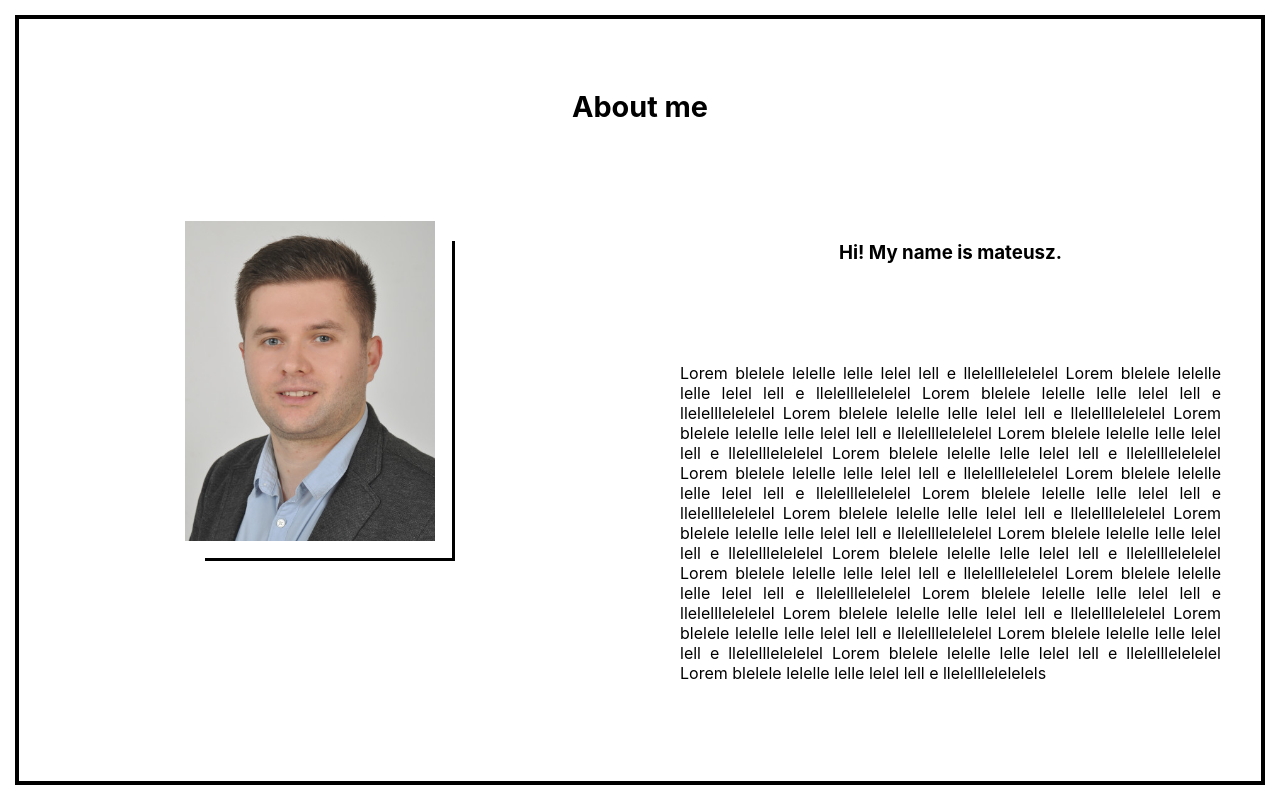
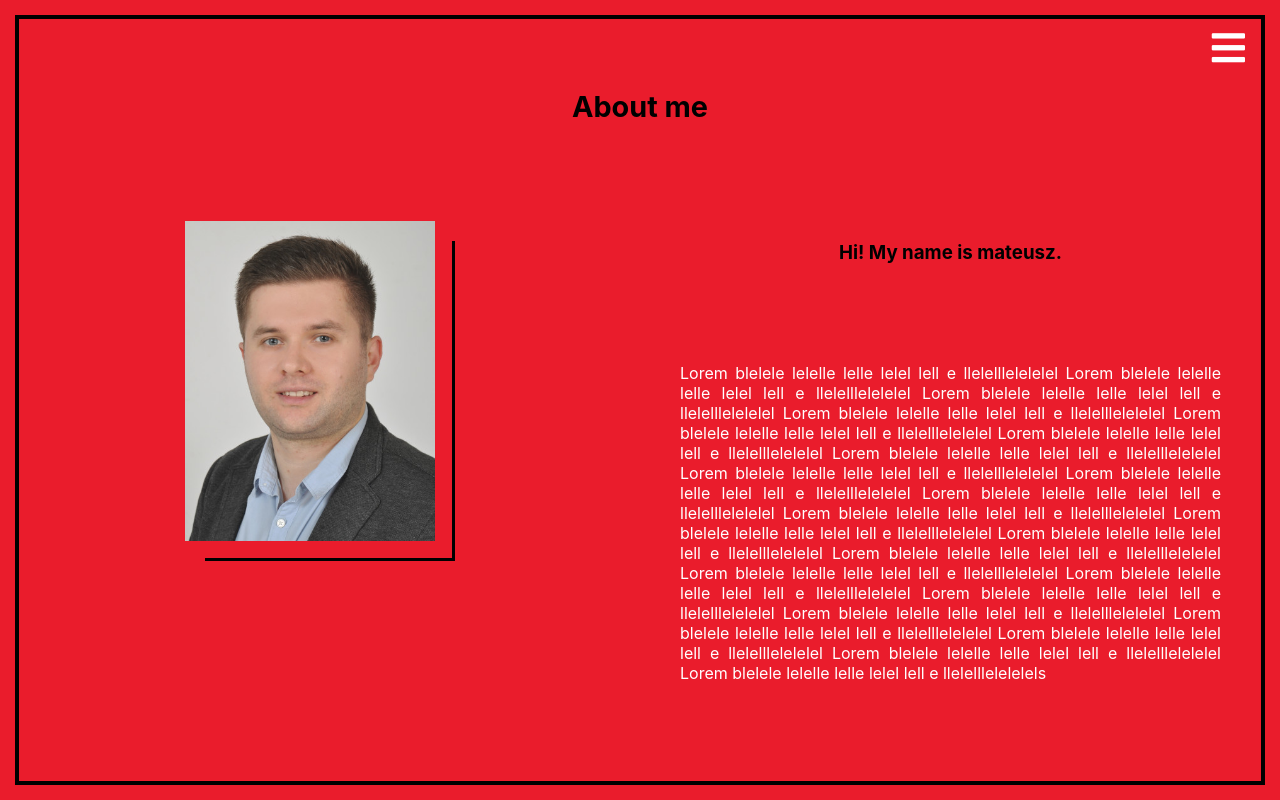
Before and after one commit to mateuszlubianka1993/m-portfolio-2, a React (Create React App) app: page /about in a window 1280 px wide. Built offline with nearby package versions, Linux system fonts and the light colour scheme.

Commit message:
change About css

```diff
--- a/src/components/About.js
+++ b/src/components/About.js
@@ -15,7 +15,7 @@ const About = () => {
                         </div>
                     </div>
                     <div className="about-content-box right-box">
-                        <h3>Hi! My name is mateusz.</h3>
+                        <h3 className="about-txt-header">Hi! My name is mateusz.</h3>
                         <p className="about-txt">
                             Lorem blelele lelelle lelle lelel lell e llelelllelelelel
                             Lorem blelele lelelle lelle lelel lell e llelelllelelelel
--- a/src/style/About.css
+++ b/src/style/About.css
@@ -1,6 +1,6 @@
 .about-container {
-    background-color: #FFF;
-    /* background-color: #ea1c2c; */
+    /* background-color: #FFF; */
+    background-color: #ea1c2c;
     height: 100vh;
     padding: 15px;
     overflow: hidden;
@@ -36,8 +36,8 @@
     position: relative;
     height: 320px;
     width: 250px;
-    border-right: 3px solid #000000;
-    border-bottom: 3px solid #000000;
+    border-right: 3px solid #000;
+    border-bottom: 3px solid #000;
     animation-name: image-border-anim;
     animation-duration: 2s;
 }
@@ -77,6 +77,10 @@
     padding: 40px;
     text-align: justify;
     flex-basis: 100%;
+    color: #fff;
+}
+.about-txt-header {
+    /* color: #fff; */
 }
 .right-box {
     animation-name: txt-anim;
--- a/src/style/Portfolio.css
+++ b/src/style/Portfolio.css
@@ -59,5 +59,6 @@
 }
 .button:disabled {
     opacity: 0.7;
+    cursor: inherit;
 }
 button:focus {outline:0;}
```
